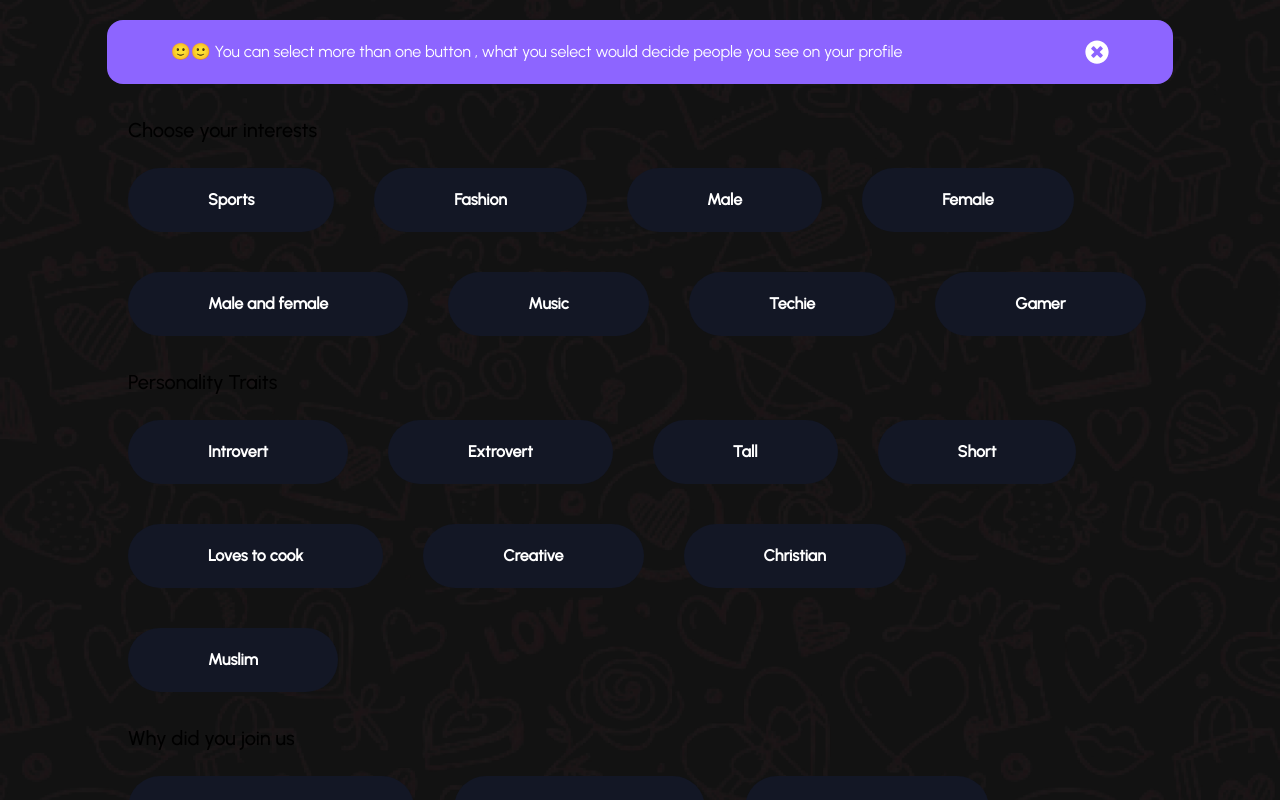
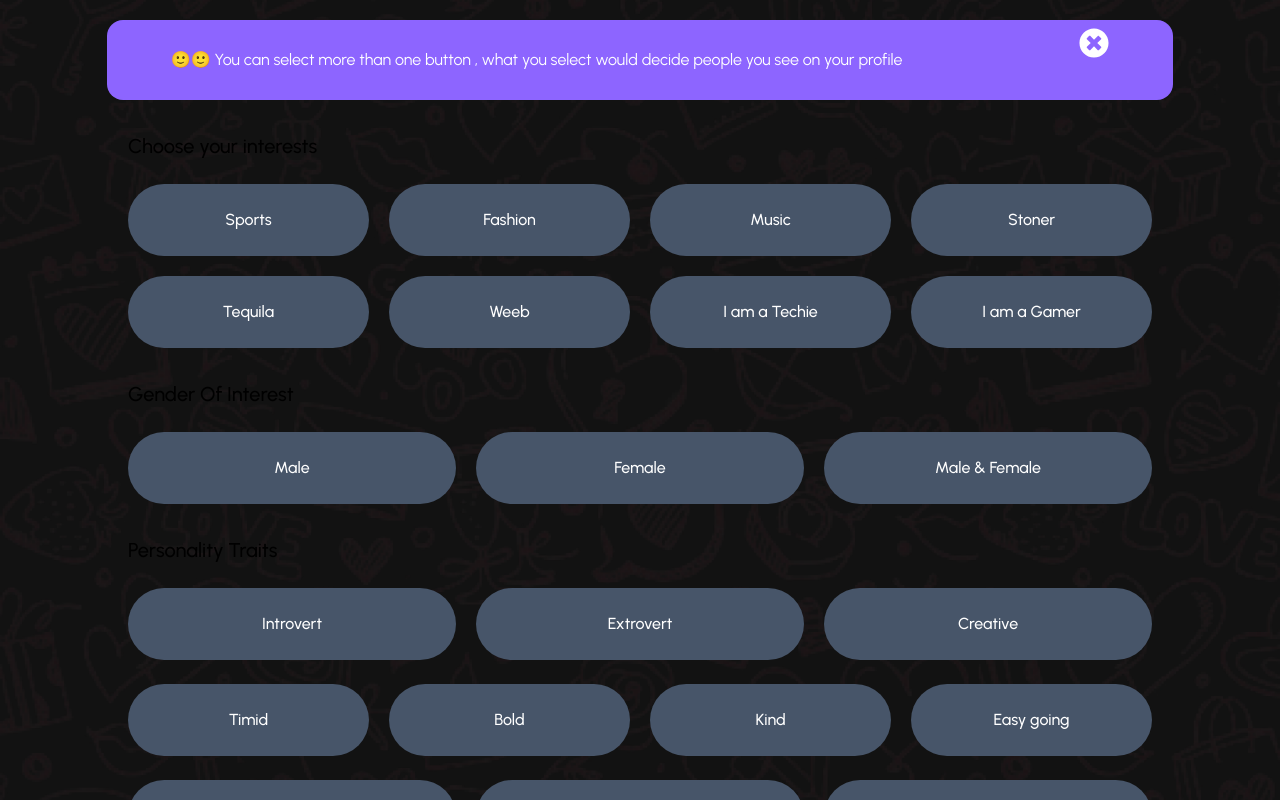
Before and after one commit to Phickayor/HeartSync, a Next.js app in the folder client/: page /profile/preferences in a window 1280 px wide. Built offline with nearby package versions, Linux system fonts and the light colour scheme; no server answers.

Commit message:
Search Loader and preference update

```diff
--- /dev/null
+++ b/client/Loaders/SearchResultLoader.jsx
@@ -0,0 +1,25 @@
+import React from "react";
+
+function SearchResultLoader() {
+  const loaderArray = ["", ""];
+  return (
+    <div className="py-10">
+      {loaderArray.map((_, index) => (
+        <div
+          key={index}
+          className="rounded-2xl flex justify-between px-4 cursor-pointer gap-5"
+        >
+          <div className="flex gap-4 py-4">
+            <div className="w-12 h-12 rounded-full self-center card-skeleton bg-slate-400"></div>
+            <div className="self-center space-y-3">
+              <div className="text-lg bg-slate-400 card-skeleton py-2 w-24 rounded-xl"></div>
+              <div className="text-lg bg-slate-400 card-skeleton w-32 py-2 rounded-xl"></div>
+            </div>
+          </div>
+        </div>
+      ))}
+    </div>
+  );
+}
+
+export default SearchResultLoader;
--- a/client/app/globals.css
+++ b/client/app/globals.css
@@ -15,14 +15,14 @@ label {
   @apply duration-300 text-center font-medium py-5 rounded-full cursor-pointer;
 }
 .preference-item {
-  @apply px-14 xl:px-20 bg-[#131725] text-white text-center font-semibold py-5 rounded-full cursor-pointer;
+  @apply bg-slate-600 rounded-full text-center self-center font-medium py-5 md:py-6 text-white cursor-pointer ;
 }
 .active-preference-item {
-  @apply px-14 xl:px-20 bg-purple-500  text-center font-semibold py-5 rounded-full cursor-pointer;
+  @apply bg-[#131725] rounded-full text-center self-center font-medium py-5 md:py-6 text-white cursor-pointer;
 }
 .description-item:hover,
 .preference-item:hover {
-  @apply bg-purple-500 text-white;
+  @apply bg-[#131725] text-white;
 }
 .activityBar {
   @apply self-center hover:text-white hover:bg-btnColor px-6 py-4 rounded-xl duration-300;
--- a/client/components/Admin/Profile.jsx
+++ b/client/components/Admin/Profile.jsx
@@ -10,7 +10,7 @@ function Profile({ userId }) {
   const router = useRouter();
   const handleChat = (e) => {
     e.preventDefault();
-    router.push(`/admin/messaging/${profile._id}`);
+    router.push(`/admin/messaging/?userId=${profile._id}`);
   };
   useEffect(() => {
     if (userId) {
@@ -27,7 +27,7 @@ function Profile({ userId }) {
       setProfile(userContext.userState);
     }
   }, [userContext]);
-if(!profile){
+  if (!profile) {
     return;
   }
   return (
@@ -49,7 +49,7 @@ if(!profile){
           {capitalize(profile?.userName)}
         </h1>
         <p className="text-center">{profile?.longBio}</p>
-        <div className="mx-auto w-10/12 flex md:justify-center flex-wrap gap-3">
+        <div className="mx-auto md:w-10/12 flex justify-center flex-wrap gap-3">
           {profile?.preferences?.map((preference) => (
             <div
               key={preference}
@@ -60,12 +60,14 @@ if(!profile){
           ))}
         </div>
         <div className="flex flex-col gap-2 py-4">
+          {userId && (
             <button
               onClick={handleChat}
               className="bg-btnColor text-white mx-auto px-20 py-3 rounded-xl text-lg"
             >
               Chat
             </button>
+          )}
           <span
             href="/admin/profile"
             className=" block text-center font-semibold underline cursor-pointer"
--- a/client/components/Admin/Search.jsx
+++ b/client/components/Admin/Search.jsx
@@ -4,17 +4,20 @@ import { AiOutlineSearch } from "react-icons/ai";
 import { searchUser } from "../Controllers/UserController";
 import Link from "next/link";
 import { capitalize } from "@/utilities/firstLetterCaps";
+import SearchResultLoader from "@/Loaders/SearchResultLoader";
 function Search() {
   const [userName, SetUserName] = useState("");
   const [result, setResult] = useState();
+  const [searching, setSearching] = useState(false);
   const [errorMessage, setErrorMessage] = useState();
   const handleSearch = async (event) => {
     if (event.key == "Enter" && userName) {
+      setErrorMessage();
+      setSearching(true);
       const { user, message } = await searchUser(userName);
-      user
-        ? (setResult(user), setErrorMessage())
-        : (setResult(), setErrorMessage(message));
+      user ? setResult(user) : (setResult(), setErrorMessage(message));
     }
+    setSearching(false);
   };
   return (
     <div className="px-5 mx-auto w-full md:w-10/12 md:h-screen h-[calc(100vh-5rem)] overflow-hidden max-h-screen">
@@ -36,7 +39,7 @@ function Search() {
         {result && (
           <Link
             href={`/profile/${result._id}`}
-            className="rounded-2xl flex justify-between px-4 cursor-pointer gap-5 hover:text-white hover:bg-[#131725]/30"
+            className="rounded-2xl flex justify-between px-4 cursor-pointer gap-5 text-white bg-slate-500 hover:bg-[#131725]"
           >
             <div className="flex gap-4 py-4">
               <img
@@ -50,6 +53,7 @@ function Search() {
             </div>
           </Link>
         )}
+        {searching && <SearchResultLoader />}
         {errorMessage && (
           <h1 className="text-xl md:text-2xl text-center py-5">
             {errorMessage}
--- a/client/components/Auth/Registration/Preference.jsx
+++ b/client/components/Auth/Registration/Preference.jsx
@@ -94,14 +94,14 @@ function Preference({ action }) {
   return (
     <div className="pt-5 pb-20 h-screen overflow-auto">
       <div
-        className={`self-center ${notificationState} bg-notification text-white mx-auto w-10/12 py-5 px-16 flex justify-between rounded-2xl duration-300`}
+        className={`self-center ${notificationState} py-2 bg-notification text-white mx-auto w-11/12 md:w-10/12 px-5 md:px-16 flex justify-between rounded-2xl duration-300`}
       >
-        <span className="self-center">
+        <span className="self-center py-5 ">
           🙂🙂 You can select more than one button , what you select would
           decide people you see on your profile
         </span>
         <FaTimesCircle
-          className="text-2xl self-center"
+          className="text-3xl"
           onClick={() => {
             setNotificationState("hidden");
           }}
@@ -109,11 +109,11 @@ function Preference({ action }) {
       </div>
       <form
         onSubmit={handleSubmit}
-        className="mx-auto w-10/12 xl:w-4/5 space-y-8 py-8"
+        className="mx-auto w-11/12 xl:w-4/5 space-y-8 py-8"
       >
         <div className="flex flex-col gap-6 ">
           <h3 className="font-medium text-xl">Choose your interests</h3>
-          <div className="flex flex-wrap gap-6 xl:gap-10  ">
+          <div className="grid grid-cols-3 md:grid-cols-4 [&>*]:w-full gap-3 md:gap-5">
             <div onClick={setActive} className="preference-item">
               Sports
             </div>
@@ -121,29 +121,45 @@ function Preference({ action }) {
               Fashion
             </div>
             <div onClick={setActive} className="preference-item">
+              Music
+            </div>
+            <div onClick={setActive} className="preference-item">
+              Stoner
+            </div>
+
+            <div onClick={setActive} className="preference-item">
+              Tequila
+            </div>
+            <div onClick={setActive} className="preference-item">
+              Weeb
+            </div>
+            <div className="col-span-3 md:col-span-2 flex gap-5 [&>*]:w-full">
+              <div onClick={setActive} className=" preference-item">
+                I am a Techie
+              </div>
+              <div onClick={setActive} className="preference-item">
+                I am a Gamer
+              </div>
+            </div>
+          </div>
+        </div>
+        <div className="flex flex-col gap-6 ">
+          <h3 className="font-medium text-xl">Gender Of Interest</h3>
+          <div className="flex justify-between [&>*]:w-full gap-3 md:gap-5 ">
+            <div onClick={setActive} className="preference-item">
               Male
             </div>
             <div onClick={setActive} className="preference-item">
               Female
             </div>
-
             <div onClick={setActive} className="preference-item">
-              Male and female
-            </div>
-            <div onClick={setActive} className="preference-item">
-              Music
-            </div>
-            <div onClick={setActive} className="preference-item">
-              Techie
-            </div>
-            <div onClick={setActive} className="preference-item">
-              Gamer
+              Male & Female
             </div>
           </div>
         </div>
-        <div className="flex flex-col gap-6 ">
+        <div className="flex flex-col gap-6">
           <h3 className="font-medium text-xl">Personality Traits</h3>
-          <div className="flex flex-wrap gap-6 xl:gap-10 ">
+          <div className="grid grid-cols-3 [&>*]:w-full gap-2 md:gap-5">
             <div onClick={setActive} className="preference-item">
               Introvert
             </div>
@@ -151,32 +167,58 @@ function Preference({ action }) {
               Extrovert
             </div>
             <div onClick={setActive} className="preference-item">
-              Tall
+              Creative
+            </div>
+          </div>
+
+          <div className="grid grid-cols-4 gap-2 md:gap-5 [&>*]:w-full">
+            <div onClick={setActive} className="preference-item">
+              Timid
             </div>
             <div onClick={setActive} className="preference-item">
-              Short
+              Bold
+            </div>
+
+            <div onClick={setActive} className="preference-item">
+              Kind
             </div>
             <div onClick={setActive} className="preference-item">
-              Loves to cook
+              Easy going
+            </div>
+          </div>
+          <div className="grid grid-cols-3 [&>*]:w-full gap-2 md:gap-5">
+            <div onClick={setActive} className="preference-item">
+              Independent
             </div>
             <div onClick={setActive} className="preference-item">
-              Creative
+              Dependent
             </div>
             <div onClick={setActive} className="preference-item">
               Christian
             </div>
+          </div>
+          <div className="grid grid-cols-4 gap-2 md:gap-5 [&>*]:w-full">
             <div onClick={setActive} className="preference-item">
               Muslim
+            </div>
+            <div onClick={setActive} className="preference-item">
+              Reserved
+            </div>
+            <div onClick={setActive} className="preference-item">
+              Outspoken
+            </div>
+            <div onClick={setActive} className="preference-item">
+              Empathy
             </div>
           </div>
         </div>
         <div className="flex flex-col gap-6 ">
           <h3 className="font-medium text-xl">Why did you join us</h3>
-          <div className="flex flex-wrap gap-6 xl:gap-10 ">
+          <div className="grid grid-cols-3 gap-3 md:gap-5 ">
             <div onClick={setActive} className="preference-item">
-              Make new friends
+              Make friends
             </div>
-            <div onClick={setActive} className="preference-item">
+            <div onClick={setActive} className="preference-item em">
               Relationships
             </div>
             <div onClick={setActive} className="preference-item">
@@ -184,6 +226,7 @@ function Preference({ action }) {
             </div>
           </div>
         </div>
+
         <button
           type="submit"
           className="bg-[#584296] text-white px-12 rounded-lg py-3 text-xl self-center"
```
Lines whose indentation alone changed are shown as unchanged.
